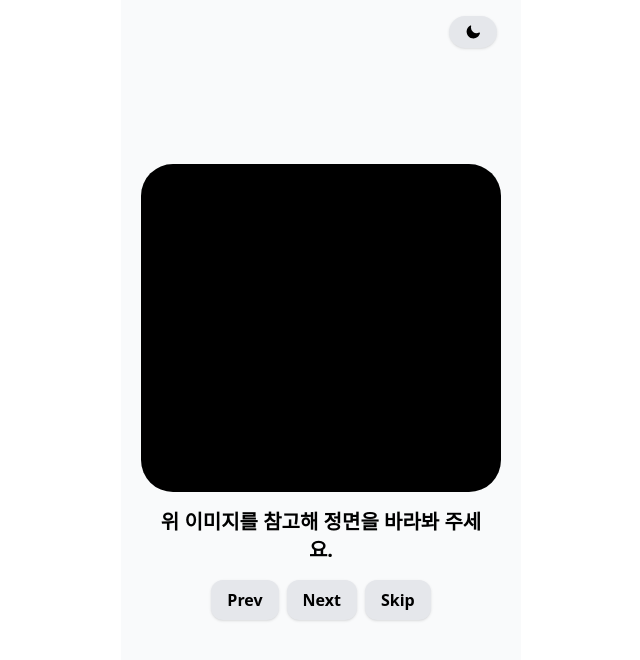
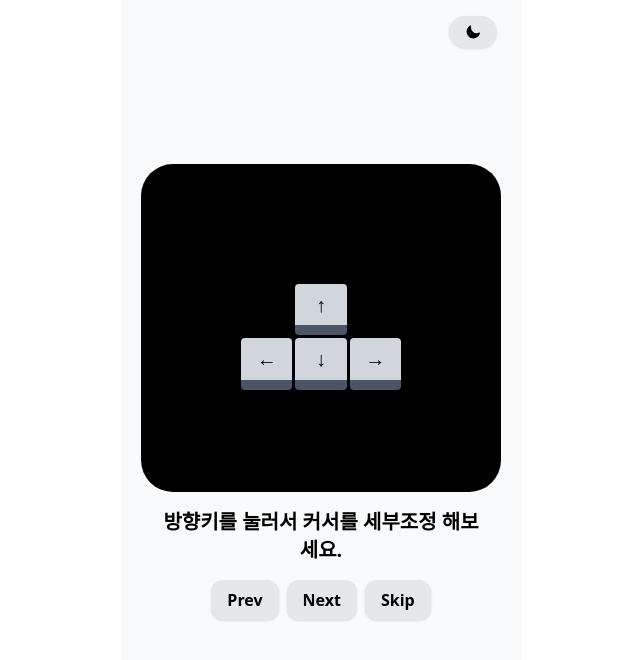
Before and after one commit to Noddyhub/Noddy-FE, a React (Vite) app in the folder frontend-dashboard/: page /instruction-page/page-2 in a window 1280 px wide. Shown: the top 660 px of the page, without its empty margins (319-959 px from the left). Built offline with nearby package versions, Linux system fonts and the light colour scheme; no server answers.

Commit message:
feat: 두 번째 상세페이지 구현 #48

```diff
--- a/frontend-dashboard/src/App.jsx
+++ b/frontend-dashboard/src/App.jsx
@@ -7,6 +7,7 @@ import StartPageLayout from "@/layouts/StartPageLayout";
 import DetailedInstructionPageLayout from "@/layouts/DetailedInstructionPageLayout";
 import Model3D from "@/components/Model3D";
 import VirtualWindow from "@/components/VirtualWindow";
+import VirtualArrowKeys from "@/components/VirtualArrowKeys";
 
 export default function App() {
   const { isThemeDark, setIsThemeDark } = useThemeStore();
@@ -48,9 +49,10 @@ export default function App() {
             path="page-2"
             element={
               <>
+                <VirtualArrowKeys />
                 <DetailedInstructionPageLayout rounded="4xl" />
                 <div className="flex w-[45vh] items-center justify-center rounded-xl px-4 pt-4 text-center text-xl font-bold dark:text-white">
-                  위 이미지를 참고해 정면을 바라봐 주세요.
+                  방향키를 눌러서 커서를 세부조정 해보세요.
                 </div>
               </>
             }
@@ -60,9 +62,7 @@ export default function App() {
             element={
               <>
                 <DetailedInstructionPageLayout rounded="4xl" />
-                <div className="flex w-[45vh] items-center justify-center rounded-xl px-4 pt-4 text-center text-xl font-bold dark:text-white">
-                  위 이미지를 참고해 정면을 바라봐 주세요.
-                </div>
+                <div className="flex w-[45vh] items-center justify-center rounded-xl px-4 pt-4 text-center text-xl font-bold dark:text-white"></div>
               </>
             }
           />
@@ -71,9 +71,7 @@ export default function App() {
             element={
               <>
                 <DetailedInstructionPageLayout rounded="4xl" />
-                <div className="flex w-[45vh] items-center justify-center rounded-xl px-4 pt-4 text-center text-xl font-bold dark:text-white">
-                  위 이미지를 참고해 정면을 바라봐 주세요.
-                </div>
+                <div className="flex w-[45vh] items-center justify-center rounded-xl px-4 pt-4 text-center text-xl font-bold dark:text-white"></div>
               </>
             }
           />
--- /dev/null
+++ b/frontend-dashboard/src/components/VirtualArrowKeys.jsx
@@ -0,0 +1,56 @@
+import { useEffect, useState } from "react";
+
+export default function VirtualArrowKeys() {
+  const [pressedKey, setPressedKey] = useState(null);
+
+  useEffect(() => {
+    const handleKeyDown = (e) => {
+      if (["ArrowUp", "ArrowDown", "ArrowLeft", "ArrowRight"].includes(e.key)) {
+        setPressedKey(e.key);
+      }
+    };
+
+    const handleKeyUp = (e) => {
+      if (["ArrowUp", "ArrowDown", "ArrowLeft", "ArrowRight"].includes(e.key)) {
+        setPressedKey(null);
+      }
+    };
+
+    window.addEventListener("keydown", handleKeyDown);
+    window.addEventListener("keyup", handleKeyUp);
+    return () => {
+      window.removeEventListener("keydown", handleKeyDown);
+      window.removeEventListener("keyup", handleKeyUp);
+    };
+  }, []);
+
+  return (
+    <div className="absolute z-50">
+      <div className="grid h-40 w-40 grid-cols-3 grid-rows-3 gap-0.75">
+        <div></div>
+        <div
+          className={`-z-50 flex items-center justify-center rounded border-b-10 border-gray-600 bg-gray-300 text-xl font-bold text-black transition-all ${pressedKey === "ArrowUp" ? "translate-y-1 bg-gray-400 shadow-inner" : ""}`}
+        >
+          ↑
+        </div>
+        <div></div>
+
+        <div
+          className={`flex items-center justify-center rounded border-b-10 border-gray-600 bg-gray-300 text-xl font-bold text-black transition-all ${pressedKey === "ArrowLeft" ? "translate-y-1 bg-gray-400 shadow-inner" : ""}`}
+        >
+          ←
+        </div>
+        <div
+          className={`flex items-center justify-center rounded border-b-10 border-gray-600 bg-gray-300 text-xl font-bold text-black transition-all ${pressedKey === "ArrowDown" ? "translate-y-1 bg-gray-400 shadow-inner" : ""}`}
+        >
+          ↓
+        </div>
+        <div
+          className={`flex items-center justify-center rounded border-b-10 border-gray-600 bg-gray-300 text-xl font-bold text-black transition-all ${pressedKey === "ArrowRight" ? "translate-y-1 bg-gray-400 shadow-inner" : ""}`}
+        >
+          →
+        </div>
+      </div>
+    </div>
+  );
+}
```
